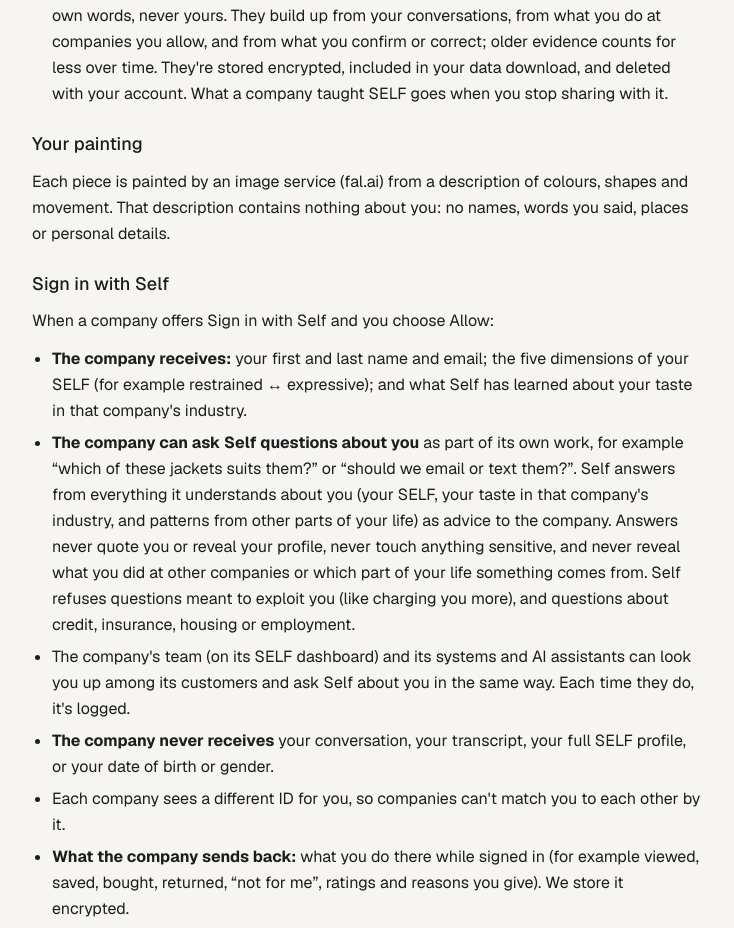
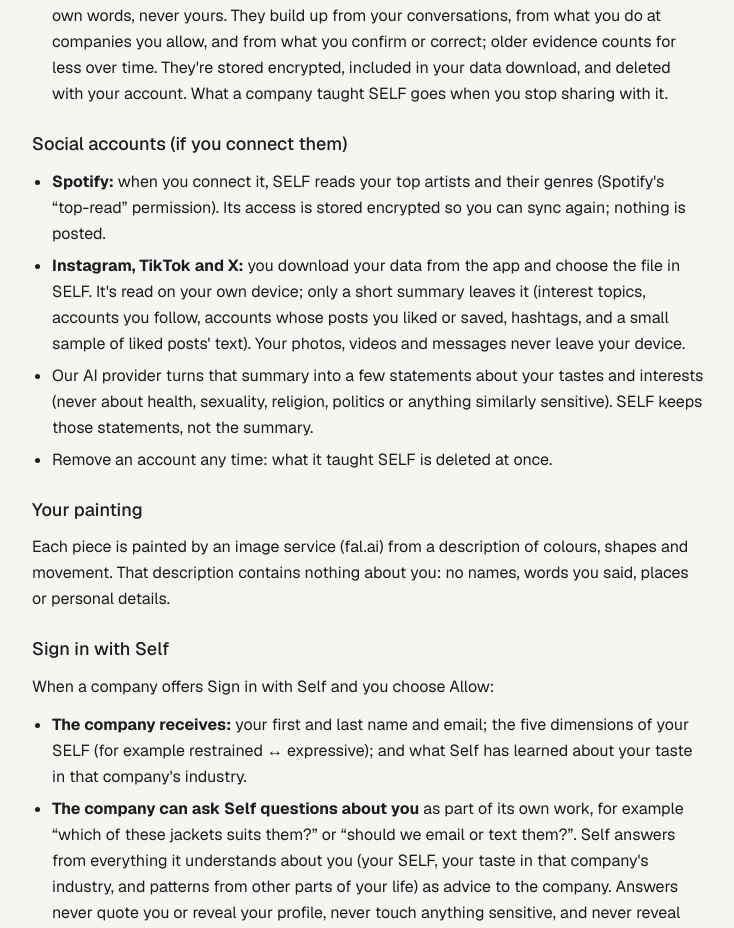
Before and after one commit to dillonlaurentw/heritageIP, a Next.js app: page /privacy/self in a window 1280 px wide. Shown: the part 1040-1968 px from the top of the page, without its empty margins (272-1006 px from the left). Built offline with nearby package versions, Linux system fonts and the light colour scheme; no server answers.

Commit message:
SELF privacy: social accounts (Spotify; Instagram, TikTok and X exports read on your device)
Co-Authored-By: Claude Opus 5.5 <noreply@anthropic.com>
Claude-Session: https://claude.ai/code/session_01CN5T1uu22VEkB84BsrvAtx

```diff
--- a/src/app/privacy/self/page.tsx
+++ b/src/app/privacy/self/page.tsx
@@ -44,6 +44,27 @@ export default function SelfPrivacy() {
             correct; older evidence counts for less over time. They&apos;re stored encrypted, included in your data
             download, and deleted with your account. What a company taught SELF goes when you stop sharing with it.
           </li>
+        </ul>
+      </section>
+
+      <section className="flex flex-col gap-3">
+        <h2>Social accounts (if you connect them)</h2>
+        <ul>
+          <li>
+            <strong>Spotify:</strong> when you connect it, SELF reads your top artists and their genres (Spotify&apos;s
+            “top-read” permission). Its access is stored encrypted so you can sync again; nothing is posted.
+          </li>
+          <li>
+            <strong>Instagram, TikTok and X:</strong> you download your data from the app and choose the file in SELF. It&apos;s
+            read on your own device; only a short summary leaves it (interest topics, accounts you follow, accounts whose posts
+            you liked or saved, hashtags, and a small sample of liked posts&apos; text). Your photos, videos and messages
+            never leave your device.
+          </li>
+          <li>
+            Our AI provider turns that summary into a few statements about your tastes and interests (never about health,
+            sexuality, religion, politics or anything similarly sensitive). SELF keeps those statements, not the summary.
+          </li>
+          <li>Remove an account any time: what it taught SELF is deleted at once.</li>
         </ul>
       </section>
 
```
